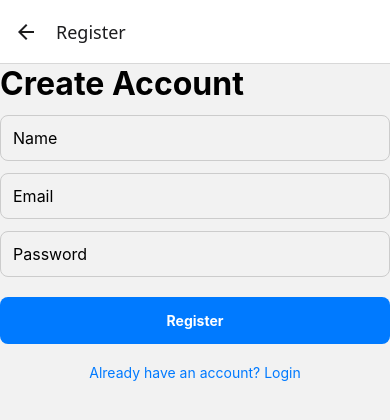
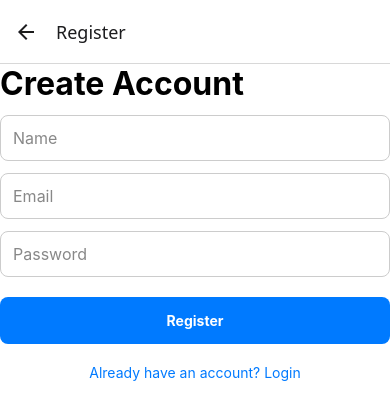
Before and after one commit to FAIZAN101013/TodoApp, a React Native app: screen /Register in a window 390 px wide. Shown: the top 420 px of the page. Built offline with nearby package versions, Linux system fonts and the light colour scheme.

Commit message:
fix: set explicit text colors so inputs are visible in dark mode

```diff
--- a/screens/HomeScreen.tsx
+++ b/screens/HomeScreen.tsx
@@ -79,6 +79,7 @@ function HomeScreen({navigation}: Props) {
       <View style={styles.inputRow}>
         <TextInput
           placeholder="Enter a task..."
+          placeholderTextColor="#888"
           value={task}
           onChangeText={setTask}
           onSubmitEditing={addTodo}
--- a/screens/LoginScreen.tsx
+++ b/screens/LoginScreen.tsx
@@ -33,6 +33,7 @@ function LoginScreen({navigation}: Props) {
 
       <TextInput
         placeholder="Email"
+        placeholderTextColor="#888"
         value={email}
         onChangeText={setEmail}
         autoCapitalize="none"
@@ -42,6 +43,7 @@ function LoginScreen({navigation}: Props) {
 
       <TextInput
         placeholder="Password"
+        placeholderTextColor="#888"
         value={password}
         onChangeText={setPassword}
         secureTextEntry
--- a/screens/RegisterScreen.tsx
+++ b/screens/RegisterScreen.tsx
@@ -35,6 +35,7 @@ function RegisterScreen({navigation}: Props) {
 
       <TextInput
         placeholder="Name"
+        placeholderTextColor="#888"
         value={name}
         onChangeText={setName}
         style={styles.authInput}
@@ -42,6 +43,7 @@ function RegisterScreen({navigation}: Props) {
 
       <TextInput
         placeholder="Email"
+        placeholderTextColor="#888"
         value={email}
         onChangeText={setEmail}
         autoCapitalize="none"
@@ -51,6 +53,7 @@ function RegisterScreen({navigation}: Props) {
 
       <TextInput
         placeholder="Password"
+        placeholderTextColor="#888"
         value={password}
         onChangeText={setPassword}
         secureTextEntry
--- a/styles.ts
+++ b/styles.ts
@@ -4,12 +4,14 @@ export const styles = StyleSheet.create({
   container: {
     flex: 1,
     padding: 20,
+    backgroundColor: '#fff',
   },
 
   title: {
     fontSize: 32,
     fontWeight: 'bold',
     marginBottom: 20,
+    color: '#000',
   },
 
   inputRow: {
@@ -24,6 +26,7 @@ export const styles = StyleSheet.create({
     borderRadius: 8,
     paddingHorizontal: 12,
     fontSize: 16,
+    color: '#000',
   },
 
   addButton: {
@@ -78,6 +81,7 @@ export const styles = StyleSheet.create({
   todoText: {
     fontSize: 17,
     flex: 1,
+    color: '#000',
   },
 
   completedText: {
@@ -110,11 +114,13 @@ export const styles = StyleSheet.create({
   authContainer: {
     flex: 1,
     padding: 20,
+    backgroundColor: '#fff',
   },
 
   authTitle: {
     fontSize: 32,
     fontWeight: 'bold',
+    color: '#000',
   },
 
   authInput: {
@@ -124,6 +130,7 @@ export const styles = StyleSheet.create({
     padding: 12,
     marginTop: 12,
     fontSize: 16,
+    color: '#000',
   },
 
   authButton: {
```
